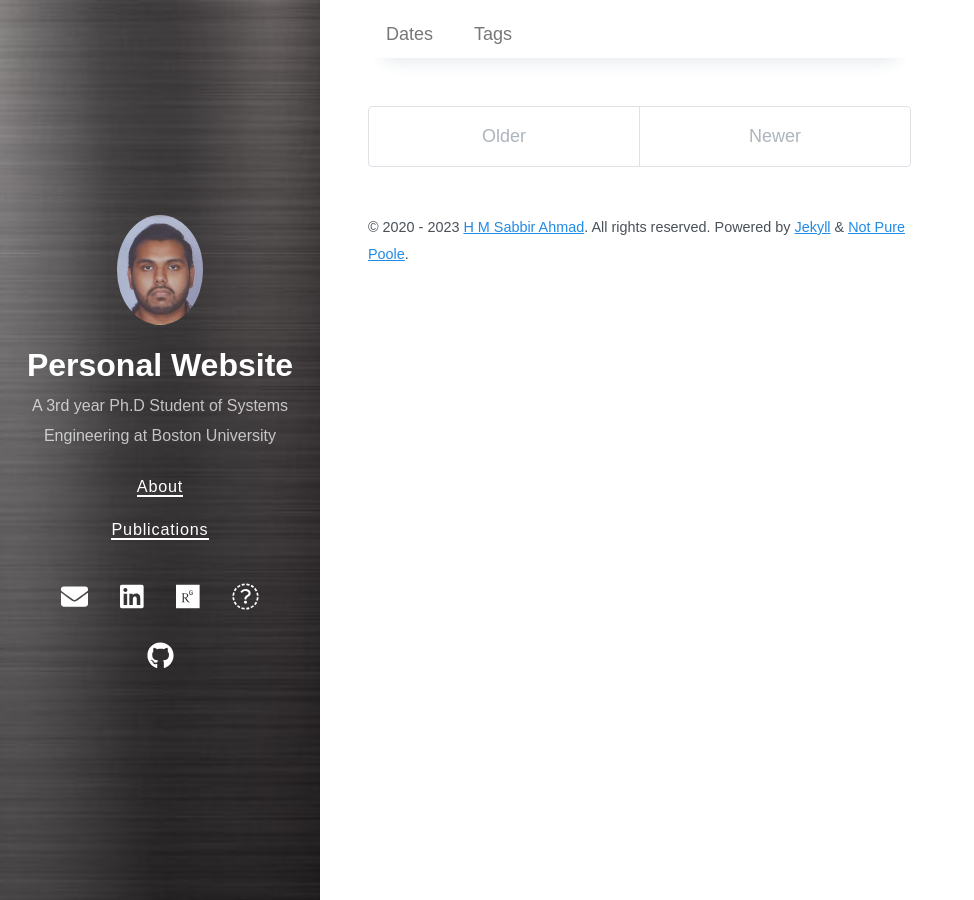
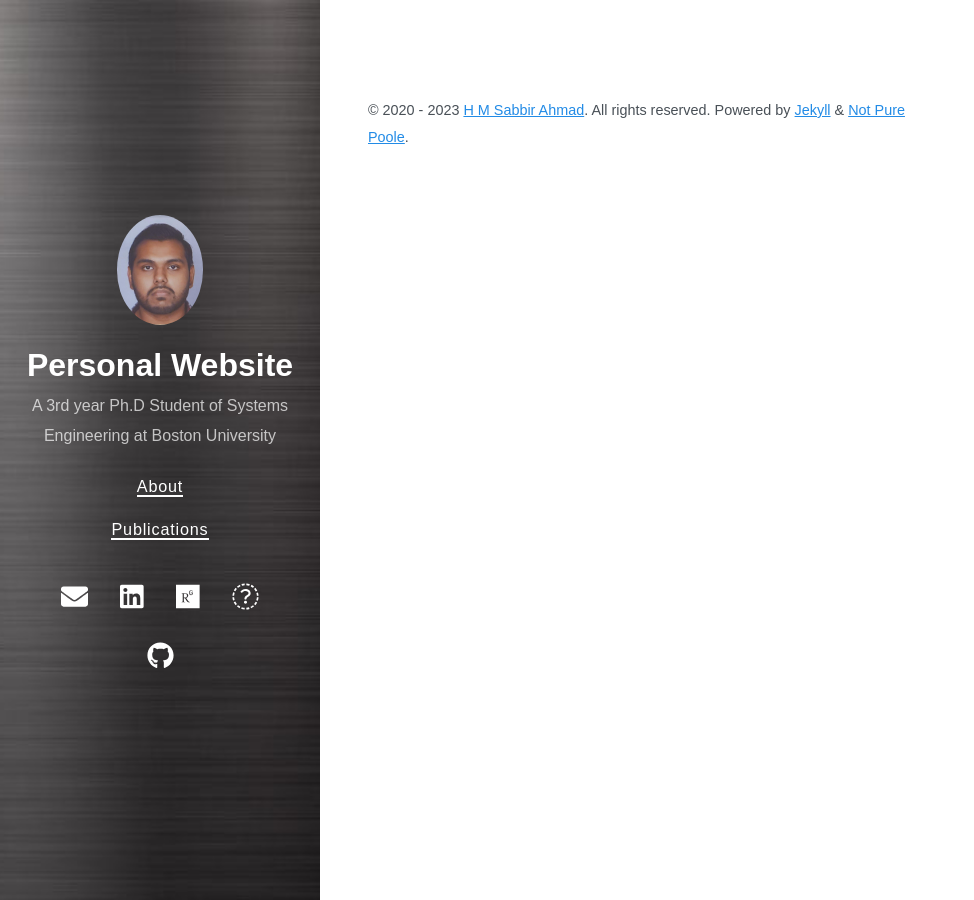
Before and after one commit to SabbirAhmad26/sabbirahmad26.github.io, a Jekyll site: the page built from README.md, in a window 1280 px wide. Shown: the whole page, without its empty margins (0-974 px from the left). Built offline with Jekyll 4.4.1, drawn with Linux system fonts in a browser that asks for light colours; nearby versions of some CDN libraries; our own code applies the rules of GitHub Pages for plain Markdown files.

Commit message:
Update home.html

```diff
--- a/_layouts/home.html
+++ b/_layouts/home.html
@@ -1,45 +1,3 @@
 ---
 layout: default
 ---
-
-{% include home-header.html %}
-
-<div class="posts">
-  {% for post in paginator.posts %}
-  <section class="post-entry">
-    <h2 class="post-title">
-      <a href="{{ post.url | relative_url }}">
-        {{ post.title }}
-      </a>
-    </h2>
-
-    <div class="post-meta">
-      <time datetime="{{ post.date | date_to_xmlschema }}">{{ post.date | date_to_string }}</time>
-      {%- if jekyll.environment == "production" and site.disqus -%}
-        <span> • </span>
-        <a class="comment-count" href="{{ post.url | relative_url }}#disqus_thread">
-          <span class="disqus-comment-count" data-disqus-url="{{ post.url | absolute_url }}"></span>
-        </a>
-      {%- endif -%}
-    </div>
-
-    <p>{{ post.excerpt | strip_html }}</p>
-  </section>
-  {% endfor %}
-  {%- if jekyll.environment == "production" and site.disqus -%}
-    <script id="dsq-count-scr" src="//{{ site.disqus }}.disqus.com/count.js" async></script>
-  {%- endif -%}
-</div>
-
-<div class="pagination">
-  {% if paginator.next_page %}
-    <a class="pagination-item older" href="{{ paginator.next_page_path | relative_url }}">Olderrrrr</a>
-  {% else %}
-    <span class="pagination-item older">Older</span>
-  {% endif %}
-  {% if paginator.previous_page %}
-    <a class="pagination-item newer" href="{{ paginator.previous_page_path | prepend: relative_url }}">Newer</a>
-  {% else %}
-    <span class="pagination-item newer">Newer</span>
-  {% endif %}
-</div>
```
